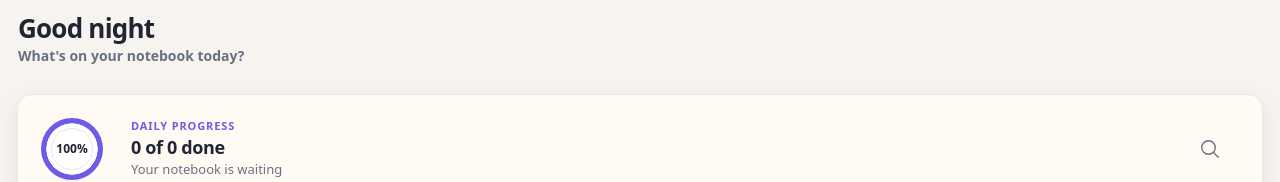
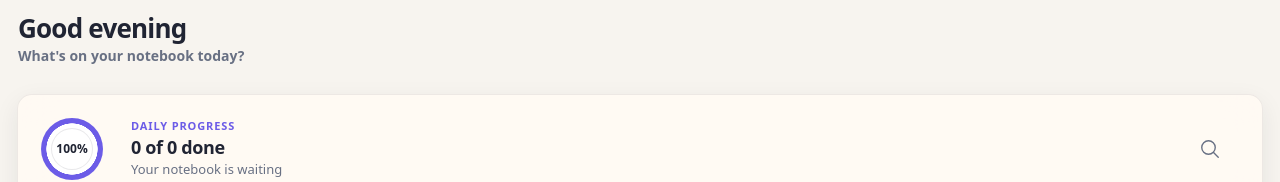
Before and after one commit to jittopjose/DoToDo2, a React (Vite) app in the folder ionic-app/: page /list/1 in a window 1280 px wide. Shown: the top 182 px of the page. Built offline with nearby package versions, Linux system fonts and the light colour scheme.

Commit message:
fix: merge Good night into Good evening for late-night greeting
'Good night' is a farewell, not a greeting. Good evening is the
correct salutation regardless of how late it is.

```diff
--- a/ionic-app/src/pages/Page.tsx
+++ b/ionic-app/src/pages/Page.tsx
@@ -28,11 +28,7 @@ const getGreeting = (date = new Date()) => {
         return 'Good afternoon';
     }
 
-    if (hour < 21) {
-        return 'Good evening';
-    }
-
-    return 'Good night';
+    return 'Good evening';
 };
 
 const typeFilterButtons = [
```
